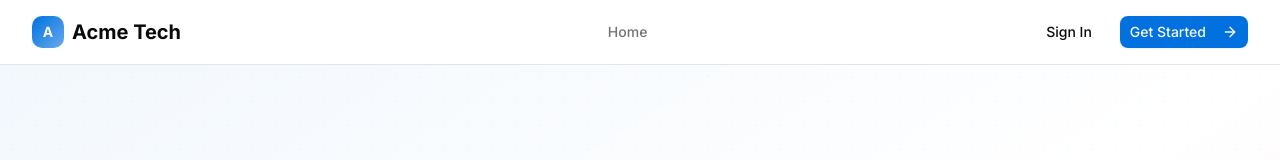
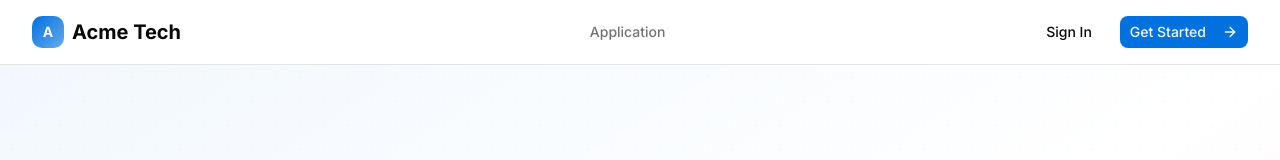
Before and after one commit to app-drongo/ai-website-acme-tech-218132-3ex, a Next.js app: page / in a window 1280 px wide. Shown: the top 160 px of the page. Built offline with nearby package versions, Linux system fonts and the light colour scheme.

Commit message:
Update content: 1 edit(s) across 1 component(s) (text)

```diff
--- a/src/components/layout/Navigation.tsx
+++ b/src/components/layout/Navigation.tsx
@@ -39,14 +39,12 @@ export default function Navigation(props: NavbarProps) {
   }, [config.isTransparent]);
 
   // Navigation items with BOTH text and href editableIds
-  const navigation = [
-  {
-    name: "Home",
+  const navigation = [{
+    name: "Application",
     href: "#hero",
     textEditableId: "text-nav-home",
     hrefEditableId: "link-nav-home"
-  }
-];
+  }];
 
   return (
     <nav
```
